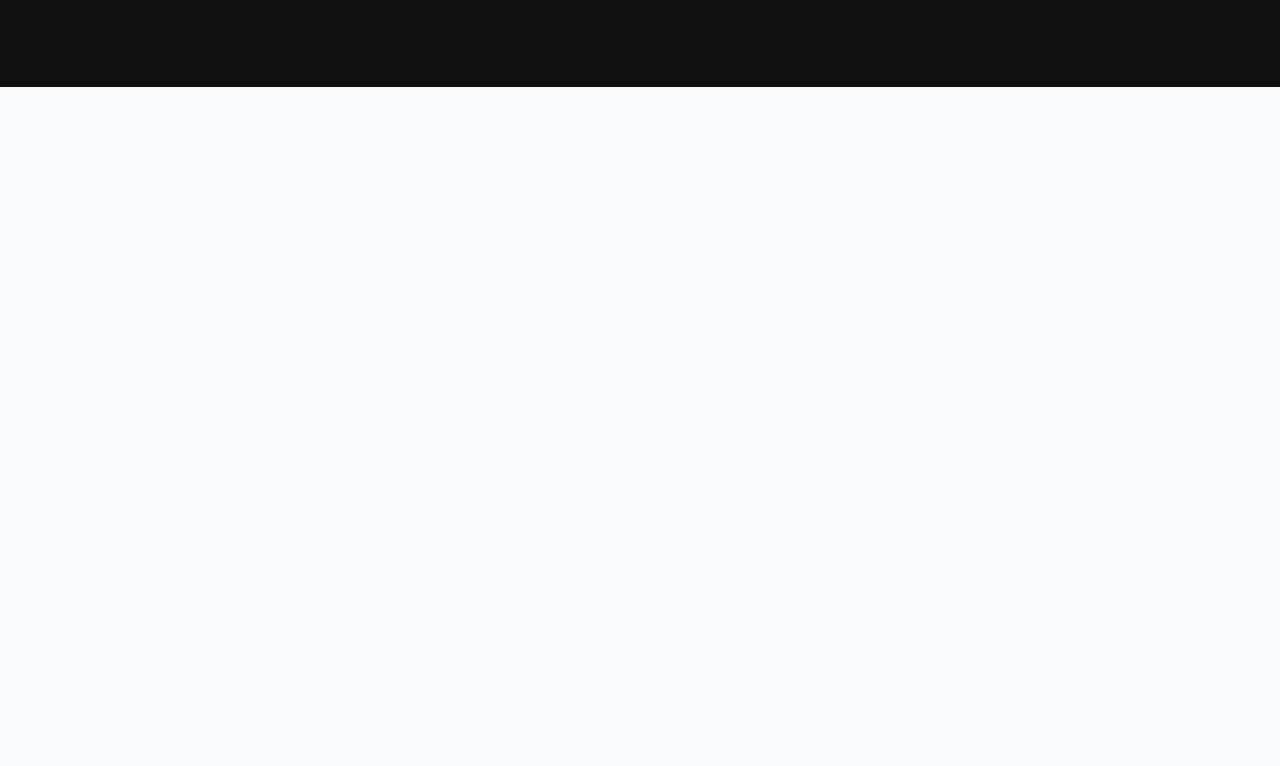
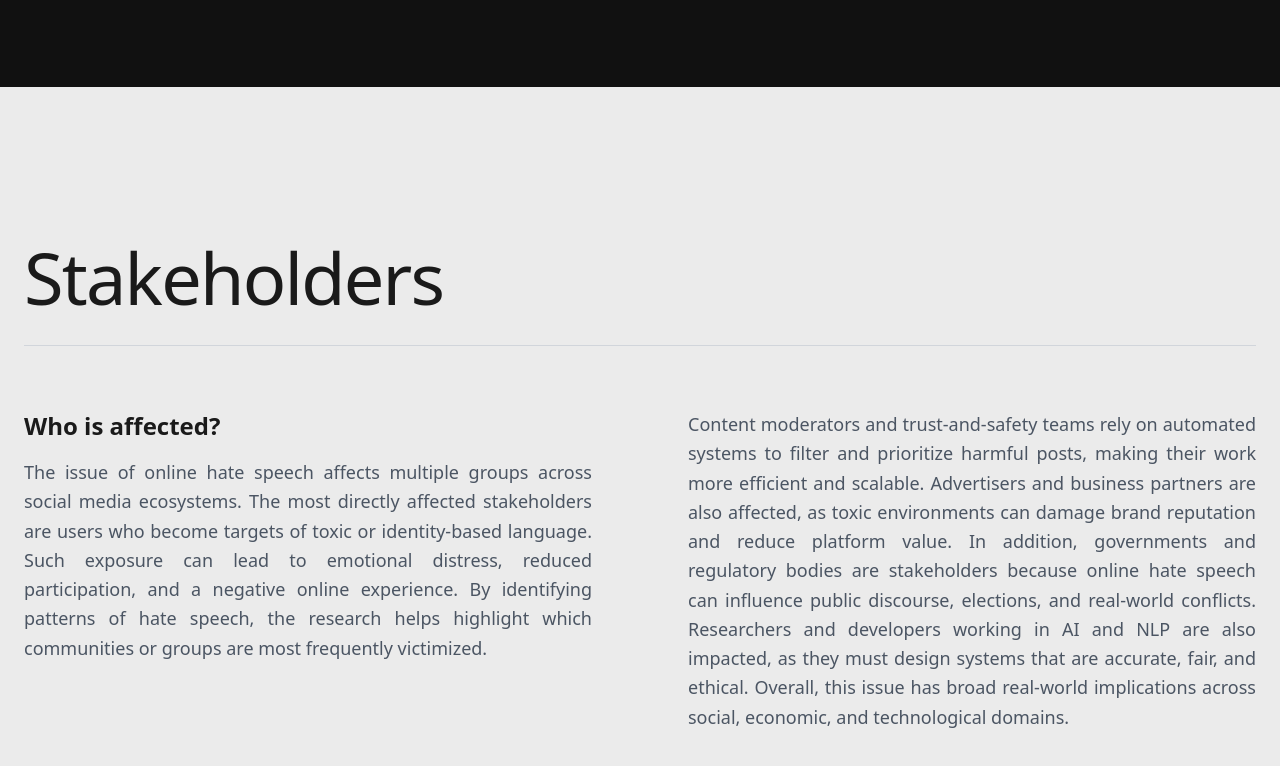
Before and after one commit to glenpaulson/toxicity-mining-website, a React (Vite) app in the folder project-website/: page / in a window 1280 px wide. Shown: the part 1578-2344 px from the top of the page. Before the commit the page ends 1665 px from the top, so only its background shows below. Built offline with nearby package versions, Linux system fonts and the light colour scheme.

Commit message:
fix: populate stakeholders

```diff
--- a/project-website/src/pages/Landing.tsx
+++ b/project-website/src/pages/Landing.tsx
@@ -1,5 +1,3 @@
-import { ArrowDownRight, Users, Clock, Globe } from "lucide-react";
-
 const Landing = () => {
   return (
     <div className="bg-[#EBEBEB] text-[#1a1a1a] font-sans">
@@ -27,7 +25,7 @@ const Landing = () => {
           </div>
 
           <div className="flex flex-col justify-center gap-8 text-gray-400 text-lg leading-relaxed font-light">
-            <p>
+            <p className="text-justify">
               <strong className="text-white font-normal block mb-2">
                 Research Topic & Significance
               </strong>
@@ -61,6 +59,44 @@ const Landing = () => {
           </div>
         </div>
       </section>
+
+      <section className="bg-[#EBEBEB] text-[#1a1a1a] min-h-screen px-6 py-24 flex flex-col justify-center">
+        <div className="max-w-7xl mx-auto w-full mb-16 border-b border-gray-300 pb-8">
+          <h2 className="text-5xl md:text-7xl font-medium tracking-tight">
+            Stakeholders
+          </h2>
+        </div>
+
+        <div className="max-w-7xl mx-auto w-full grid grid-cols-1 md:grid-cols-2 gap-12 lg:gap-24 text-lg leading-relaxed">
+          <div>
+            <h3 className="text-2xl font-bold mb-4">Who is affected?</h3>
+            <p className="mb-8 text-gray-600 text-justify">
+              The issue of online hate speech affects multiple groups across
+              social media ecosystems. The most directly affected stakeholders
+              are users who become targets of toxic or identity-based language.
+              Such exposure can lead to emotional distress, reduced
+              participation, and a negative online experience. By identifying
+              patterns of hate speech, the research helps highlight which
+              communities or groups are most frequently victimized.
+            </p>
+          </div>
+          <div>
+            <p className="text-gray-600 text-justify">
+              Content moderators and trust-and-safety teams rely on automated
+              systems to filter and prioritize harmful posts, making their work
+              more efficient and scalable. Advertisers and business partners are
+              also affected, as toxic environments can damage brand reputation
+              and reduce platform value. In addition, governments and regulatory
+              bodies are stakeholders because online hate speech can influence
+              public discourse, elections, and real-world conflicts. Researchers
+              and developers working in AI and NLP are also impacted, as they
+              must design systems that are accurate, fair, and ethical. Overall,
+              this issue has broad real-world implications across social,
+              economic, and technological domains.
+            </p>
+          </div>
+        </div>
+      </section>
     </div>
   );
 };
```
